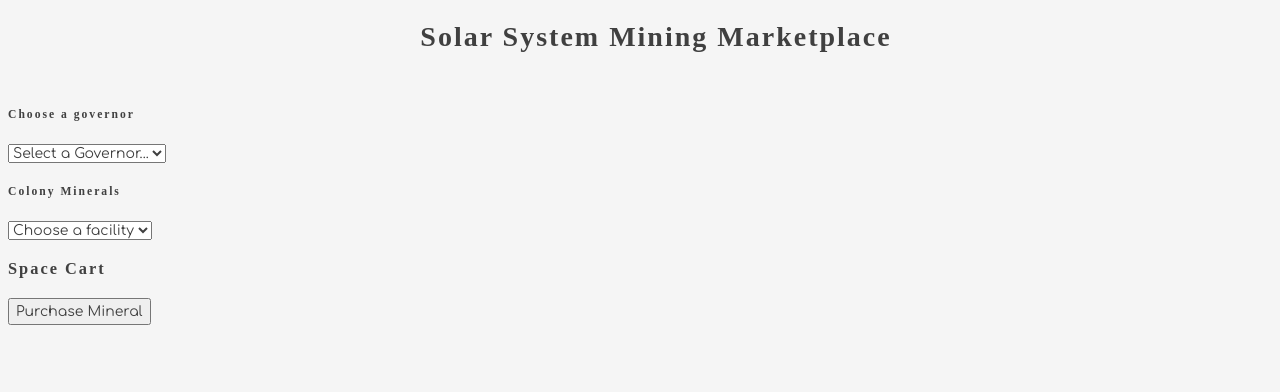
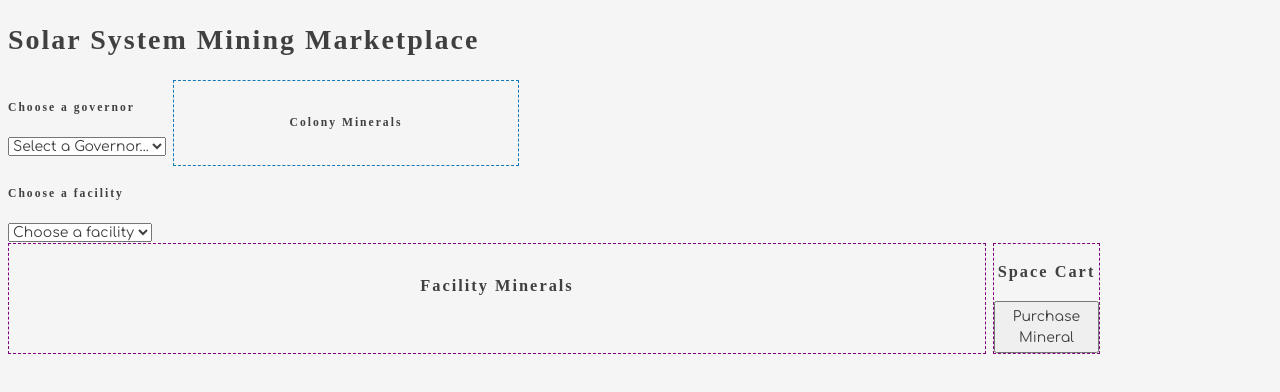
Before and after one commit to evanm4183/exomine-attic-boys, a plain HTML site: page index.html in a window 1280 px wide. Drawn offline with Linux system fonts and the light colour scheme; a web font is replaced by a local one.

Commit message:
Finished most of the css stuff

```diff
--- a/scripts/Facilities.js
+++ b/scripts/Facilities.js
@@ -27,6 +27,6 @@ document.addEventListener("change", (event) => {
             parseInt(event.target.value)
         );
     } else if (event.target.name === "facility" && event.target.value === "0") {
-    document.querySelector(".mineralOptionsContainer").innerHTML = "";
+        document.querySelector(".mineralOptionsContainer").innerHTML = "<h3>Facility Minerals</h3>";
     }
 });
--- a/scripts/Governors.js
+++ b/scripts/Governors.js
@@ -12,10 +12,10 @@ document.addEventListener("change", (event) => {
 
         colonyResourcesElement.innerHTML = ColonyResourcesHTML();
         facilitiesDropdownElement.innerHTML = FacilitiesHTML();
-    document.querySelector(".mineralOptionsContainer").innerHTML = "";
+        //document.querySelector(".mineralOptionsContainer").innerHTML = "";
     } else if (event.target.id === "governors-dropdown" && event.target.value == 0) {
-    document.querySelector(".facilitiesDropdownContainer").innerHTML = `<select name="facility"><option value="0">Choose a facility</option></select>`;
-    document.querySelector(".mineralOptionsContainer").innerHTML = "";
+        document.querySelector(".facilitiesDropdownContainer").innerHTML = `<h5>Choose a facility</h5><select name="facility"><option value="0">Choose a facility</option></select>`;
+        //document.querySelector(".mineralOptionsContainer").innerHTML = "";
         document.querySelector(".colonyMineralsContainer").innerHTML = "<h5>Colony Minerals</h5>";
     }
 });
--- a/scripts/Minerals.js
+++ b/scripts/Minerals.js
@@ -1,9 +1,6 @@
 import { CartHTML } from "./Cart.js";
-import {
-  getMineralsInFacilities,
-  getMinerals,
-  setMineral
-} from "./database.js";
+import { getMineralsInFacilities, getMinerals, setMineral } from "./database.js";
+import { getFacilities } from "./database.js";
 
 // Retrieve the relevant tables
 
@@ -12,7 +9,9 @@ import {
 export const MineralsHTML = (facilityId) => {
     const allMinInFac = getMineralsInFacilities();
     const minerals = getMinerals();
-  let html = "<ul>";
+    const facility = getFacilities().find(fac => fac.id == facilityId).name;
+
+    let html = `<h3>Facility Minerals for ${facility}</h3><ul>`;
 
     // Iterate through the minerals in facilities table
     for (const minInFac of allMinInFac) {
--- a/scripts/render.js
+++ b/scripts/render.js
@@ -5,26 +5,27 @@ import { CartHTML } from "./Cart.js";
 import { ColonyResourcesHTML } from "./ColonyResources.js";
 
 export const RenderHTML = () => {
-  return `
+    return `
     <header class="titleHeader">
       <h1 class="title">Solar System Mining Marketplace</h1>
     </header>
-
     <article class="govColContainer">
         <section class="governorsDropdownContainer">
             <h5>Choose a governor</h5>
             ${GovernorsHTML()}
         </section>
+
+
         <section class="colonyMineralsContainer">
             <h5>Colony Minerals</h5>
         </section>
     </article>
-
     <article class="facilitiesDropdownContainer">
-        <select name="facility"><option value="0">Choose a facility</option></select>
+    <h5>Choose a facility</h5>
+    <select name="facility"><option value="0">Choose a facility</option></select>
     </article>
-
-    <article class="mineralOptionsContainer"></article>
+    <div id="fac-cart">
+    <article class="mineralOptionsContainer"><h3>Facility Minerals</h3></article>
 
     <article class="cartContainer">
         <h3>Space Cart</h3>
@@ -33,5 +34,6 @@ export const RenderHTML = () => {
         </section>
         <button id="buyButton">Purchase Mineral</button>
     </article>
+    </div>
     `;
 };
--- a/styles/main.css
+++ b/styles/main.css
@@ -1,8 +1,8 @@
-@import "details.css";
 @import url("https://fonts.googleapis.com/css?family=Comfortaa|Patua+One");
 
 /*Typography
 --------------------------------------------------------------*/
+
 body,
 button,
 input,
@@ -33,23 +33,52 @@ ul {
     padding-inline-start: 0.75rem;
 }
 
-#purchase {
-  margin: 1rem 0 2rem 2rem;
-  padding: 0.5rem;
-  background-color: rgb(111, 72, 227);
-  color: rgb(230, 220, 255);
-  font-size: 1rem;
+#fac-cart {
+    display: flex;
+    flex-direction: row;
 }
 
-.header {
+.govColContainer {
     display: flex;
+    flex-direction: row;
 }
 
-.logo {
-  max-height: 4rem;
+.colonyMinerals {
+    align-items: center;
+    flex-basis: 55%;
+    margin-bottom: 1em;
+    text-align: center;
 }
 
-.title {
+.cartContainer {
+    border: 1px dashed purple;
+}
+
+h2,
+h3 {
     text-align: center;
-  margin: 1rem 0 3rem 2rem;
 }
+
+.mineralOptionsContainer {
+    flex-basis: 75%;
+    text-align: center;
+    border: 1px dashed purple;
+    padding: 1em;
+    margin-right: .5em;
+}
+
+.colonyMineralsContainer {
+    border: 1px dashed rgb(15, 120, 185);
+    padding: 1em;
+    flex-basis: 25%;
+    align-items: center;
+    text-align: center;
+    margin-left: .5em;
+}
+
+#buyButton {
+    padding: .2em .7em;
+    flex-wrap: wrap;
+    font-size: 1em;
+    max-width: 7.5em;
+}
```
Lines whose indentation alone changed are shown as unchanged.
